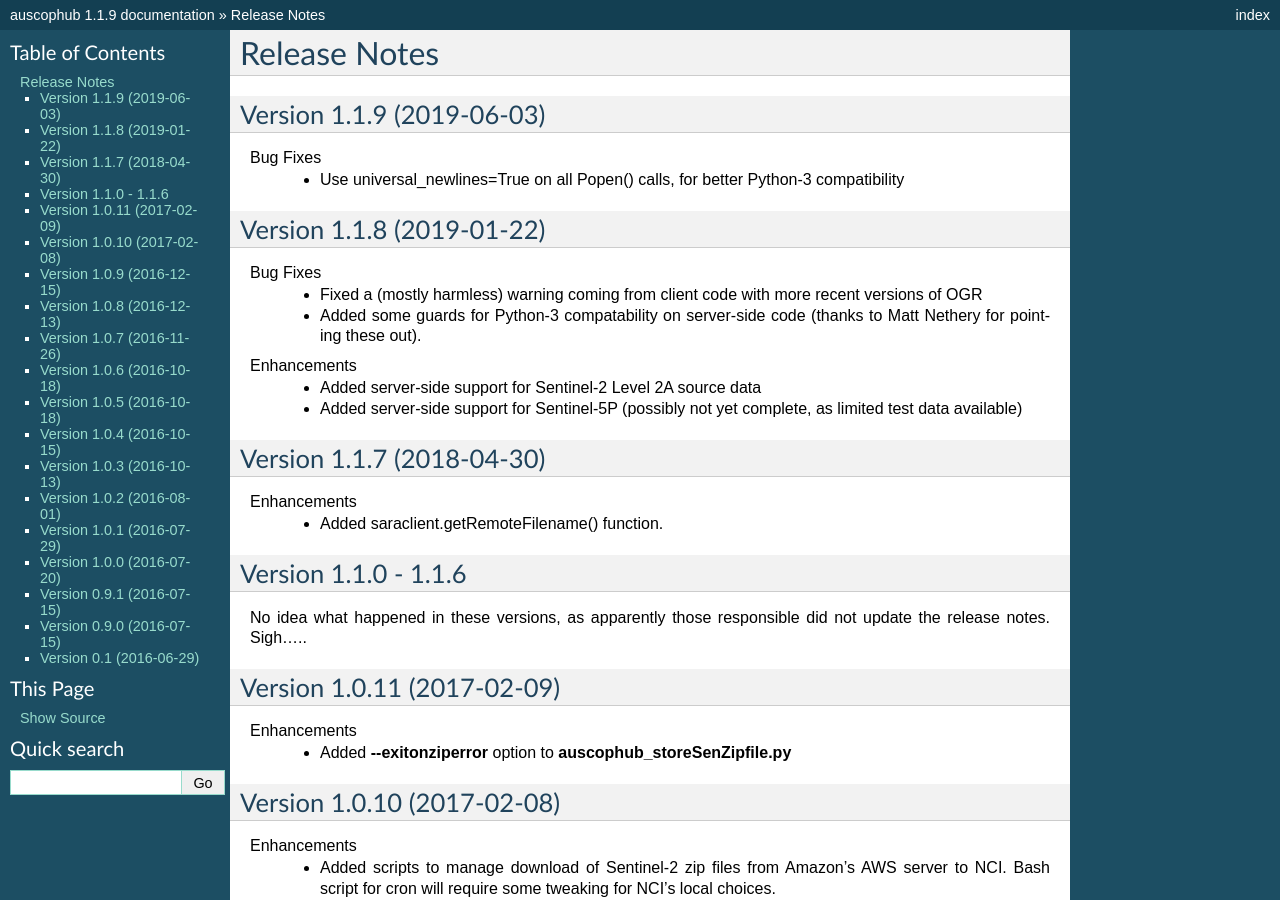
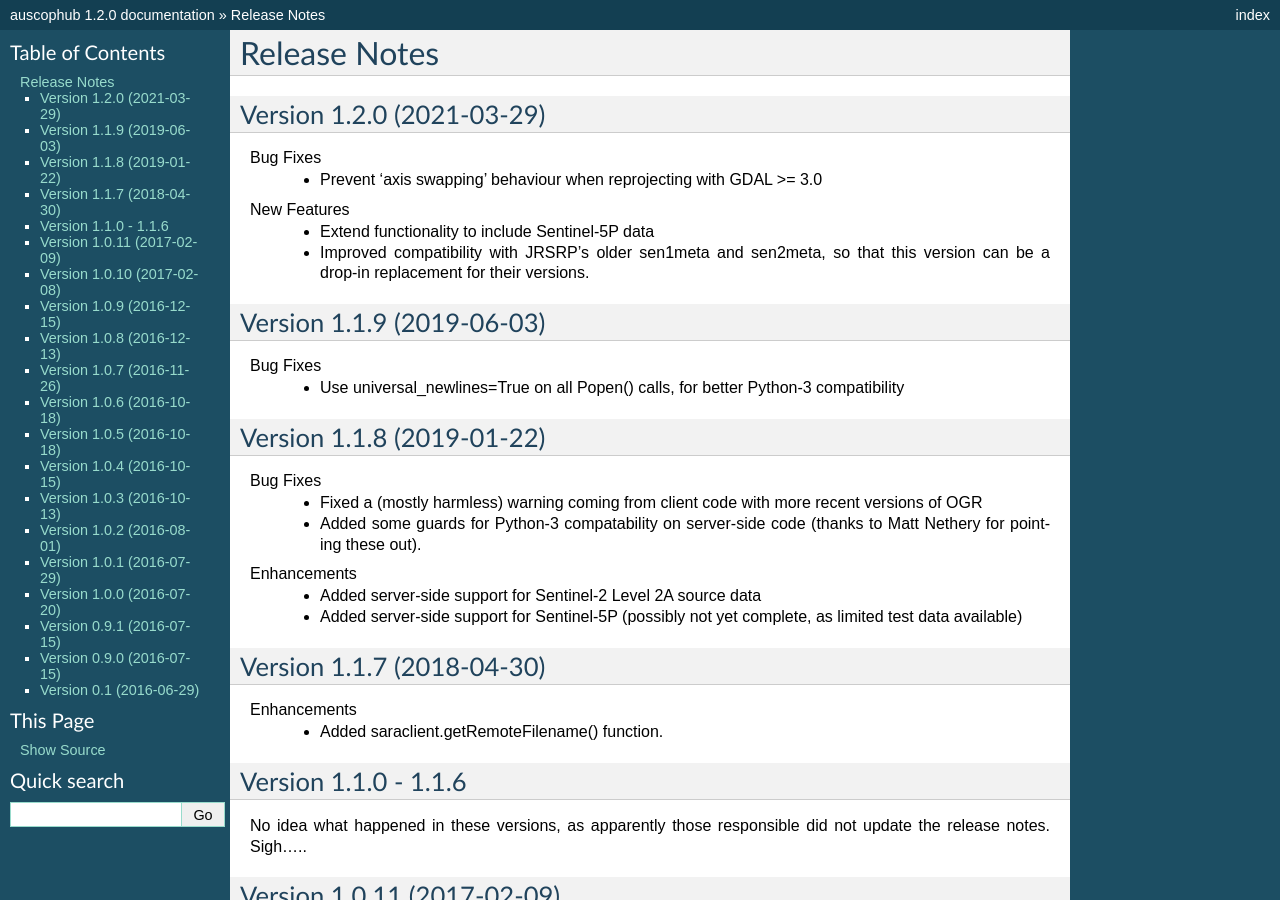
Before and after one commit to CopernicusAustralasia/auscophub, a Sphinx documentation site: the page built from doc/source/releasenotes.rst, in a window 1280 px wide and 900 px high. Built offline with Sphinx 7.4.7, drawn with Linux system fonts in a browser that asks for light colours; some of the changed text lies outside the part shown.

Commit message:
Update to version 1.2.0. Update release notes accordingly.

```diff
--- a/auscophub/__init__.py
+++ b/auscophub/__init__.py
@@ -2,4 +2,4 @@
 Package of utility modules for AusCopernicusHub
 """
 
-__version__ = "1.1.9"
+__version__ = "1.2.0"
--- a/doc/source/releasenotes.rst
+++ b/doc/source/releasenotes.rst
@@ -1,5 +1,15 @@
 Release Notes
 =============
+
+Version 1.2.0 (2021-03-29)
+--------------------------
+Bug Fixes
+    * Prevent 'axis swapping' behaviour when reprojecting with GDAL >= 3.0
+
+New Features
+    * Extend functionality to include Sentinel-5P data
+    * Improved compatibility with JRSRP's older sen1meta and sen2meta,
+      so that this version can be a drop-in replacement for their versions.
 
 Version 1.1.9  (2019-06-03)
 ---------------------------
```
